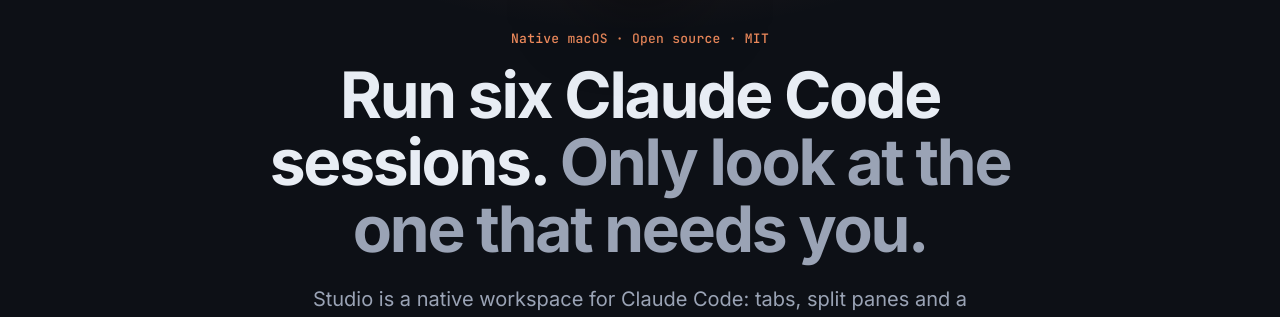
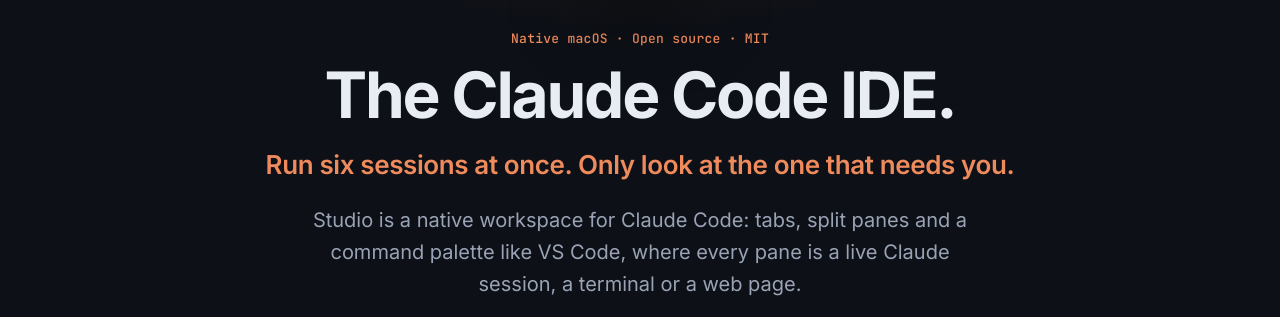
Before and after one commit to fiberevm/studio, a plain HTML site: page website/index.html in a window 1280 px wide. Shown: the part 264-581 px from the top of the page. Drawn offline with Linux system fonts and the light colour scheme.

Commit message:
Website: headline 'The Claude Code IDE'
Co-Authored-By: Claude Opus 5.5 <noreply@anthropic.com>

```diff
--- a/website/index.html
+++ b/website/index.html
@@ -3,9 +3,9 @@
 <head>
 <meta charset="utf-8">
 <meta name="viewport" content="width=device-width, initial-scale=1">
-<title>Studio — run many Claude Code sessions at once</title>
+<title>Studio — the Claude Code IDE</title>
 <meta name="description" content="Studio is a native macOS workspace for running many Claude Code sessions at once: tabs, split panes, a command palette, and a queue of the sessions that need you.">
-<meta property="og:title" content="Studio for Claude Code">
+<meta property="og:title" content="Studio — the Claude Code IDE">
 <meta property="og:description" content="A native macOS workspace for running many Claude Code sessions at once.">
 <meta property="og:image" content="assets/hero.webp">
 <link rel="icon" href="assets/icon.svg" type="image/svg+xml">
@@ -77,6 +77,7 @@
   .eyebrow { display: inline-block; font: 500 13px var(--mono); color: var(--accent); letter-spacing: .02em; margin-bottom: 14px; }
   h1 { font-size: clamp(38px, 6vw, 64px); line-height: 1.05; letter-spacing: -.035em; margin: 0 auto 20px; max-width: 820px; }
   h1 .soft { color: var(--muted); }
+  .tagline { font-size: clamp(20px, 2.6vw, 26px); font-weight: 600; letter-spacing: -.015em; color: var(--accent); margin: -4px auto 18px; }
   .lede { font-size: clamp(17px, 2vw, 20px); color: var(--muted); max-width: 680px; margin: 0 auto 36px; }
   .cta { display: flex; gap: 12px; justify-content: center; flex-wrap: wrap; }
   .fine { margin-top: 16px; font-size: 13px; color: var(--faint); }
@@ -210,7 +211,8 @@
   <div class="wrap">
     <img class="icon" src="assets/icon.svg" alt="Studio app icon">
     <div class="eyebrow">Native macOS · Open source · MIT</div>
-    <h1>Run six Claude Code sessions. <span class="soft">Only look at the one that needs you.</span></h1>
+    <h1>The Claude Code IDE.</h1>
+    <p class="tagline">Run six sessions at once. Only look at the one that needs you.</p>
     <p class="lede">Studio is a native workspace for Claude Code: tabs, split panes and a command palette like VS Code, where every pane is a live Claude session, a terminal or a web page.</p>
     <div class="cta">
       <a class="btn primary" href="https://github.com/fiberevm/studio/releases/latest">
```
